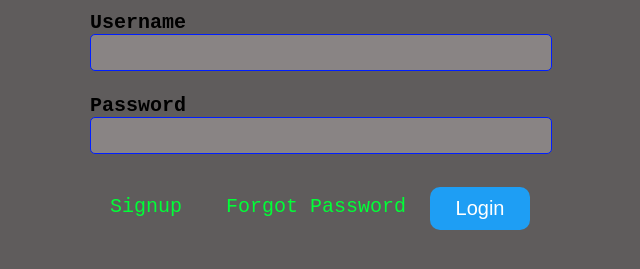
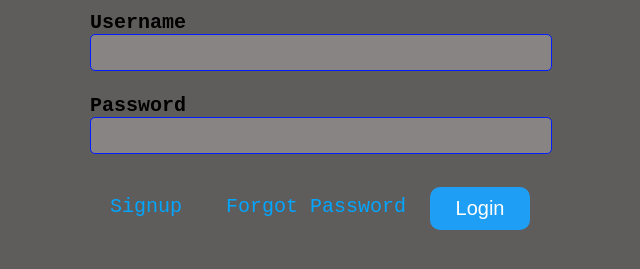
Before and after one commit to ahmedatk/socialmedia, a plain HTML site: page template/login.html in a window 1280 px wide. Shown: the part 325-594 px from the top of the page, without its empty margins (330-970 px from the left). Drawn offline with Linux system fonts and the light colour scheme.

Commit message:
Update login.css

```diff
--- a/template/login.css
+++ b/template/login.css
@@ -54,7 +54,7 @@ input[type="password"] {
 
 .options a {
     text-decoration:double;
-    color: #00ff37;
+    color: #00a6ff;
     margin: 0 20px;
     font:300;
     font-family: 'Courier New', Courier, monospace;
```
